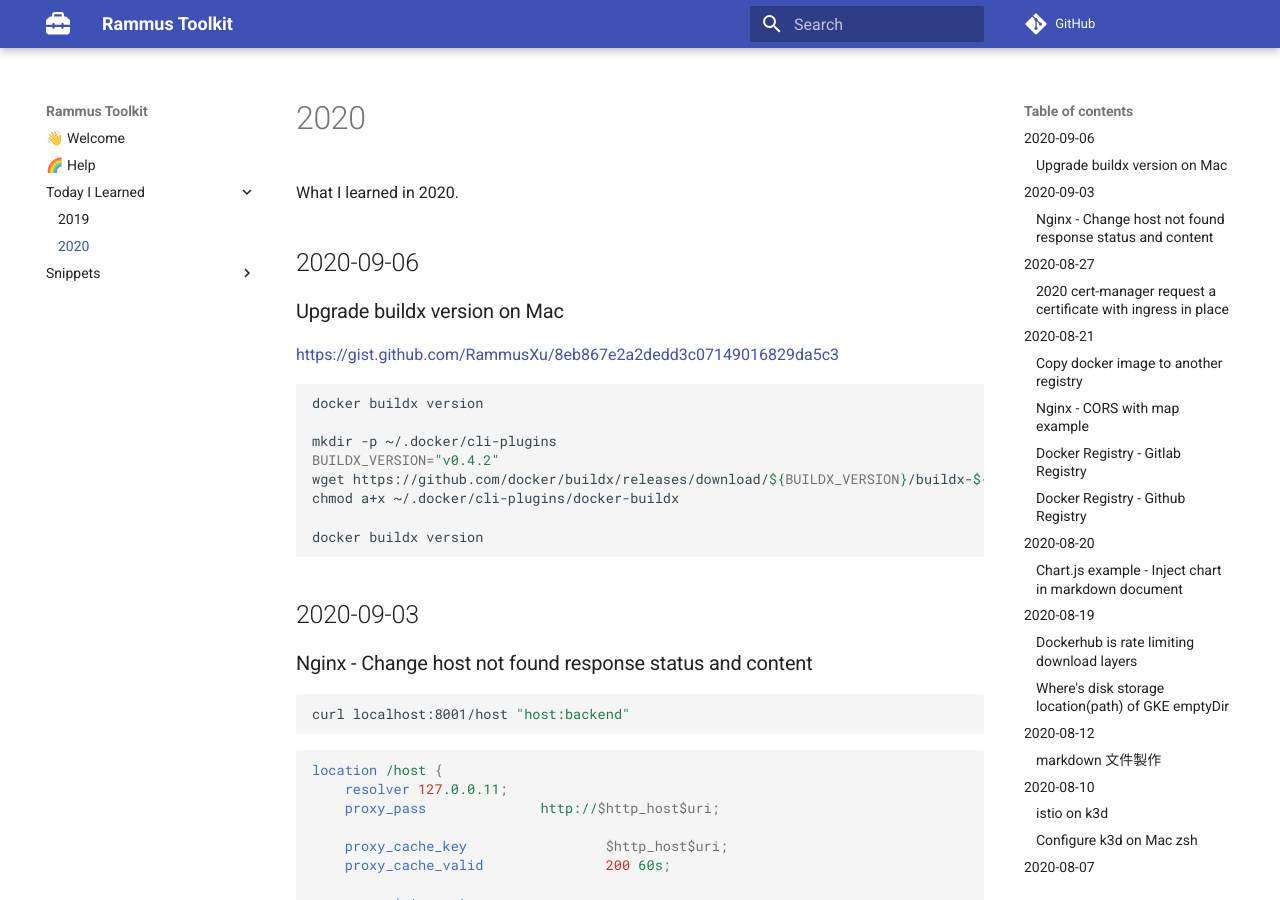
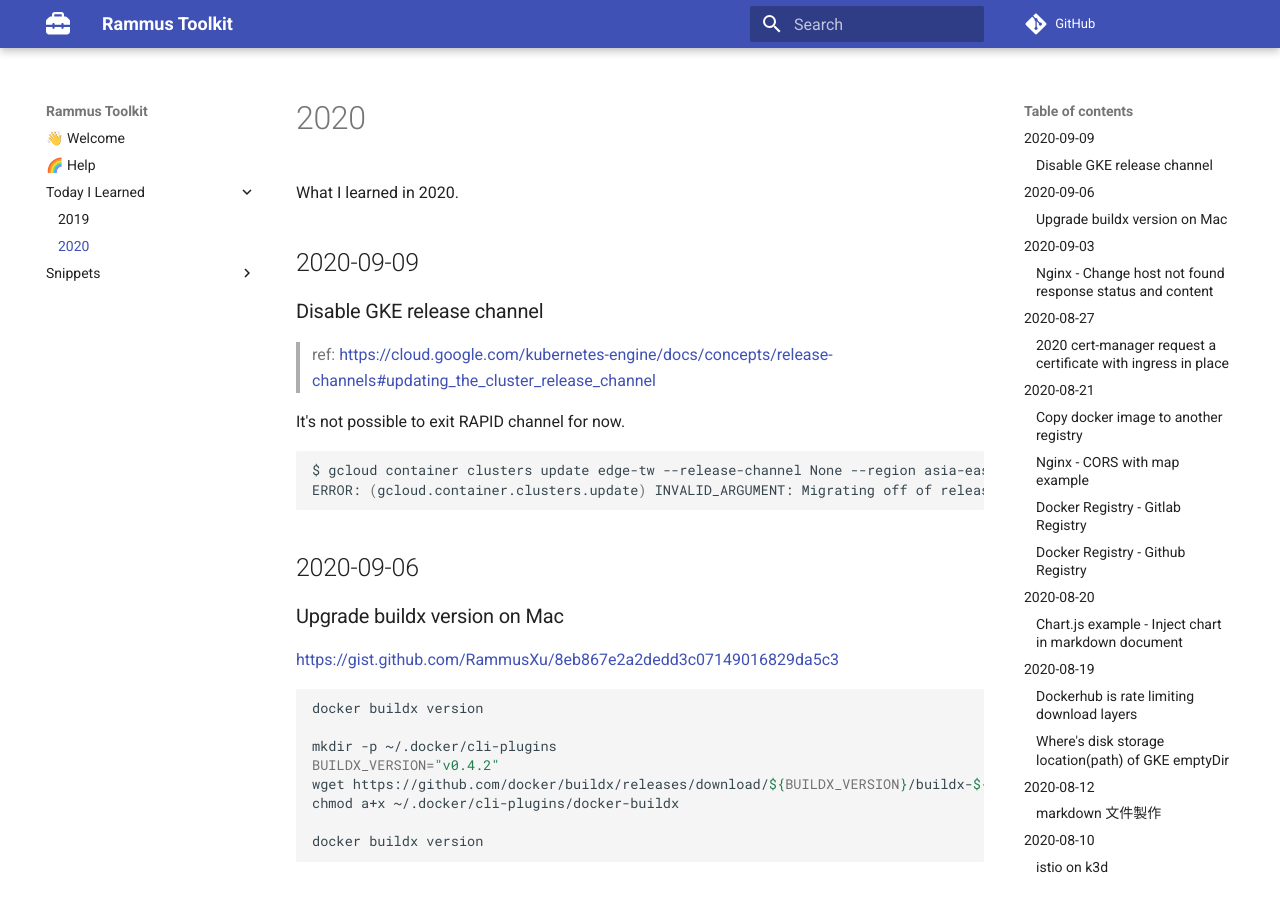
Before and after one commit to RammusXu/toolkit, an MkDocs documentation site: the page built from docs/Today-I-Learned/2020.md, in a window 1280 px wide and 900 px high. Built offline with MkDocs 1.6.1 and Material for MkDocs 9.7.7, drawn with Linux system fonts in a browser that asks for light colours; nearby versions of some CDN libraries; emoji names are drawn with the system emoji font; comment, search, counter and statistics services are not loaded.

Commit message:
### Disable GKE release channel

````diff
--- a/docs/Today-I-Learned/2020.md
+++ b/docs/Today-I-Learned/2020.md
@@ -1,5 +1,17 @@
 
 What I learned in 2020.
+
+## 2020-09-09
+### Disable GKE release channel
+
+> ref: https://cloud.google.com/kubernetes-engine/docs/concepts/release-channels#updating_the_cluster_release_channel
+
+It's not possible to exit RAPID channel for now.
+
+```bash
+$ gcloud container clusters update edge-tw --release-channel None --region asia-east1
+ERROR: (gcloud.container.clusters.update) INVALID_ARGUMENT: Migrating off of releaseChannel RAPID is not supported.
+```
 
 ## 2020-09-06
 ### Upgrade buildx version on Mac
````
